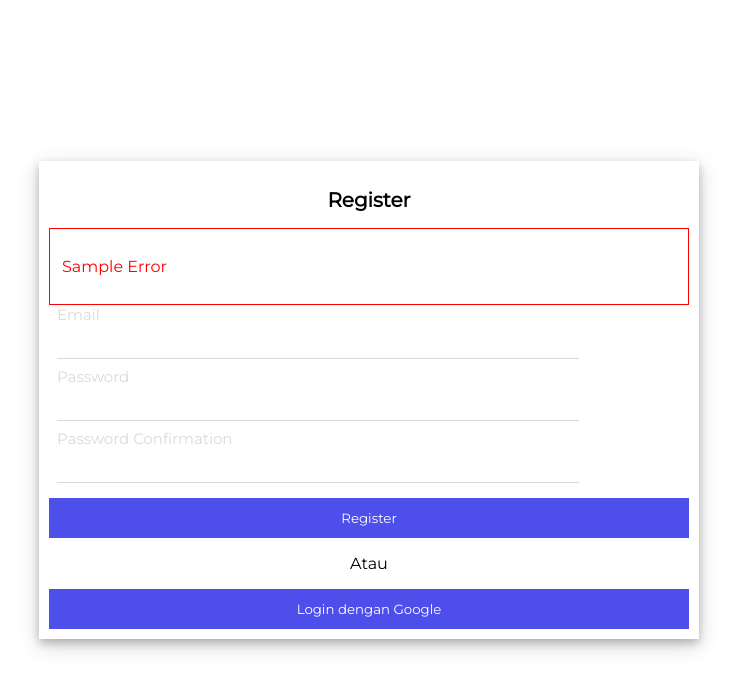
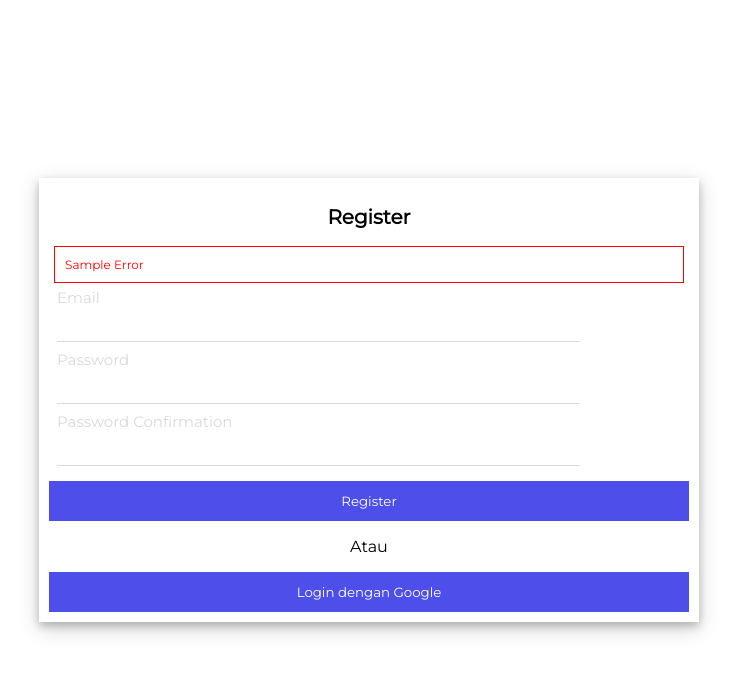
Before and after one commit to RNekoCloud/cvzn-client-dev, a React (Vite) app: page /register in a window 1280 px wide. Shown: the top 690 px of the page, without its empty margins (271-1008 px from the left). Built offline with nearby package versions, Linux system fonts and the light colour scheme.

Commit message:
feat: Add styled error message

```diff
--- a/src/components/Popup/Popup.style.ts
+++ b/src/components/Popup/Popup.style.ts
@@ -1,10 +1,13 @@
 import { styled } from "styled-components"
 
 export const PopupWrapper = styled.div`
-    padding: 12px;
+    padding: 5px;
+    margin: 5px;
     border: 1px solid red;
 `
 
 export const PopupMsg = styled.p`
     color: red;
+    font-size: 12px;
+    margin: 5px;
 `
```
